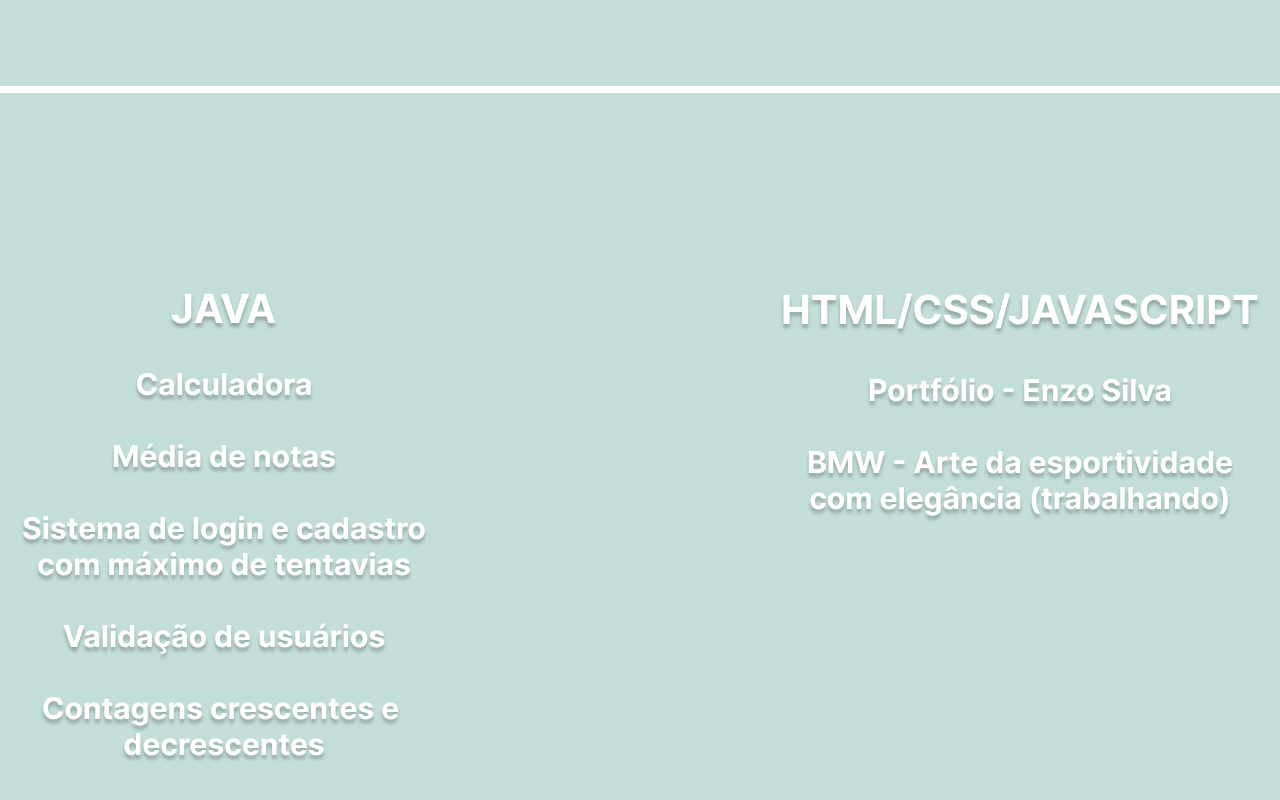
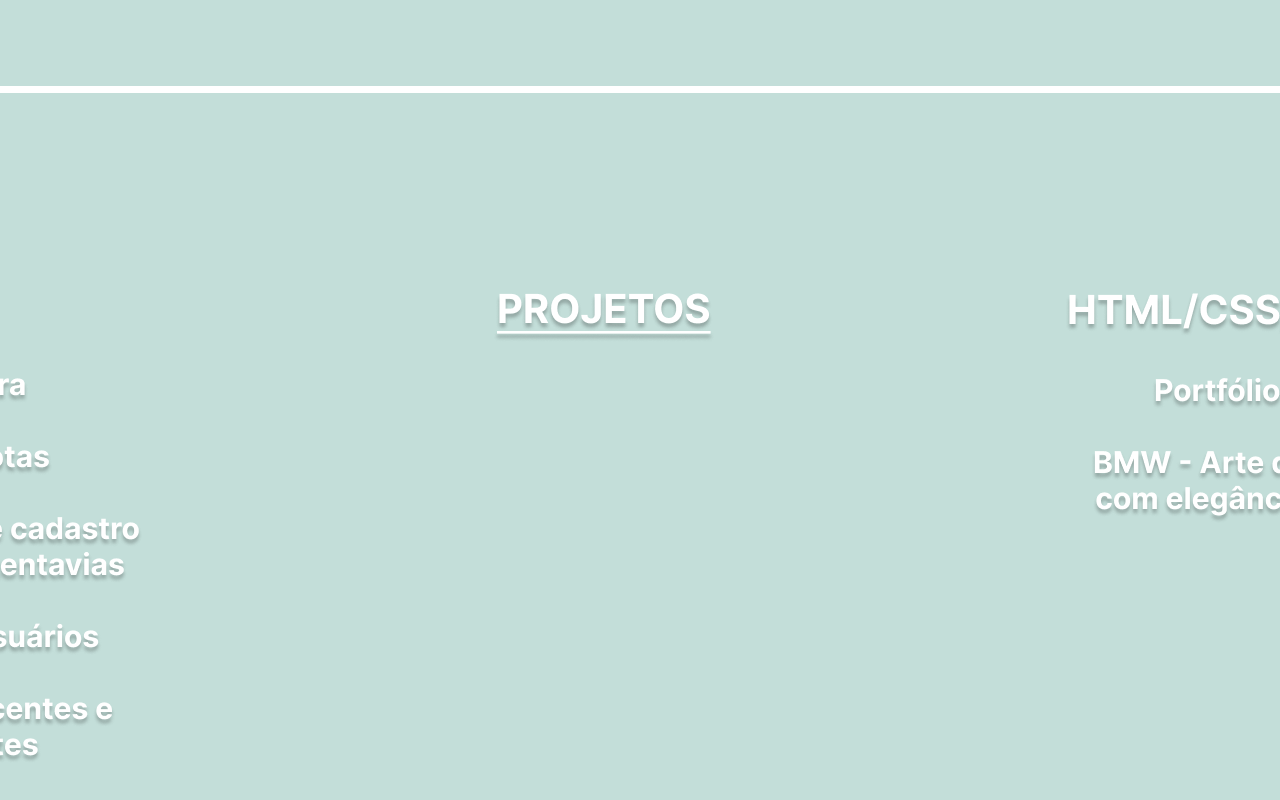
Before and after one commit to Enzo-FS/Enzo-Portf-lio, a plain HTML site: page index.html in a window 1280 px wide. Shown: the part 1629-2429 px from the top of the page. Drawn offline with Linux system fonts and the light colour scheme.

Commit message:
Update index.html

```diff
--- a/index.html
+++ b/index.html
@@ -67,7 +67,9 @@
             <img src="./assets/JAVA.png" alt="">
             <img src="./assets/asdasdsa.png" alt="">
         </div>
-
+        <div class="projetos">
+        <img src="./assets/PROJETOS.png" alt="">
+        </div>
         <div class="html">
             <img src="./assets/JAVASCRIPT.png" alt="">
             <img src="./assets/Portfólio - Enzo Silva BMW - Arte da esportividade com elegância (trabalhando).png" alt="">
```
